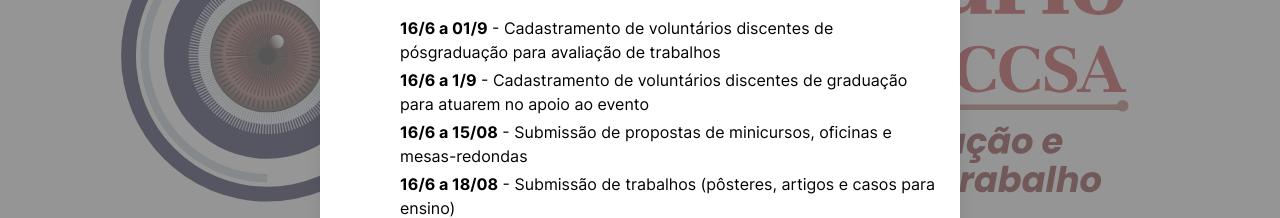
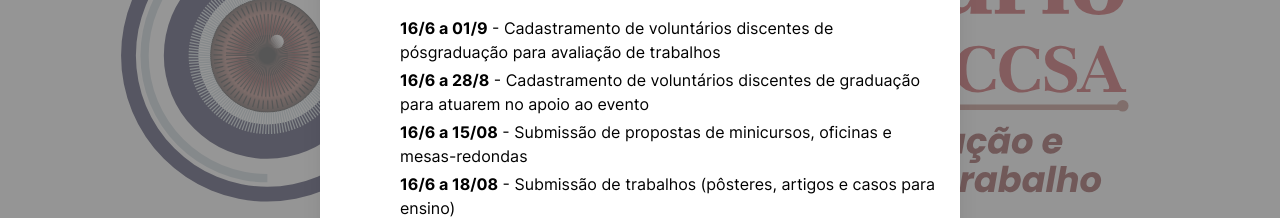
Before and after one commit to luccasmmg/seminario-2023, a Next.js app: page / in a window 1280 px wide. Shown: the part 262-480 px from the top of the page. Built offline with nearby package versions, Linux system fonts and the light colour scheme; a web font is replaced by a local one.

Commit message:
Atualizar datas

```diff
--- a/src/pages/index.jsx
+++ b/src/pages/index.jsx
@@ -89,7 +89,7 @@ export function PopUp() {
                             pósgraduação para avaliação de trabalhos
                           </li>
                           <li>
-                            <span className="font-bold">16/6 a 1/9</span> -
+                            <span className="font-bold">16/6 a 28/8</span> -
                             Cadastramento de voluntários discentes de graduação
                             para atuarem no apoio ao evento
                           </li>
```
